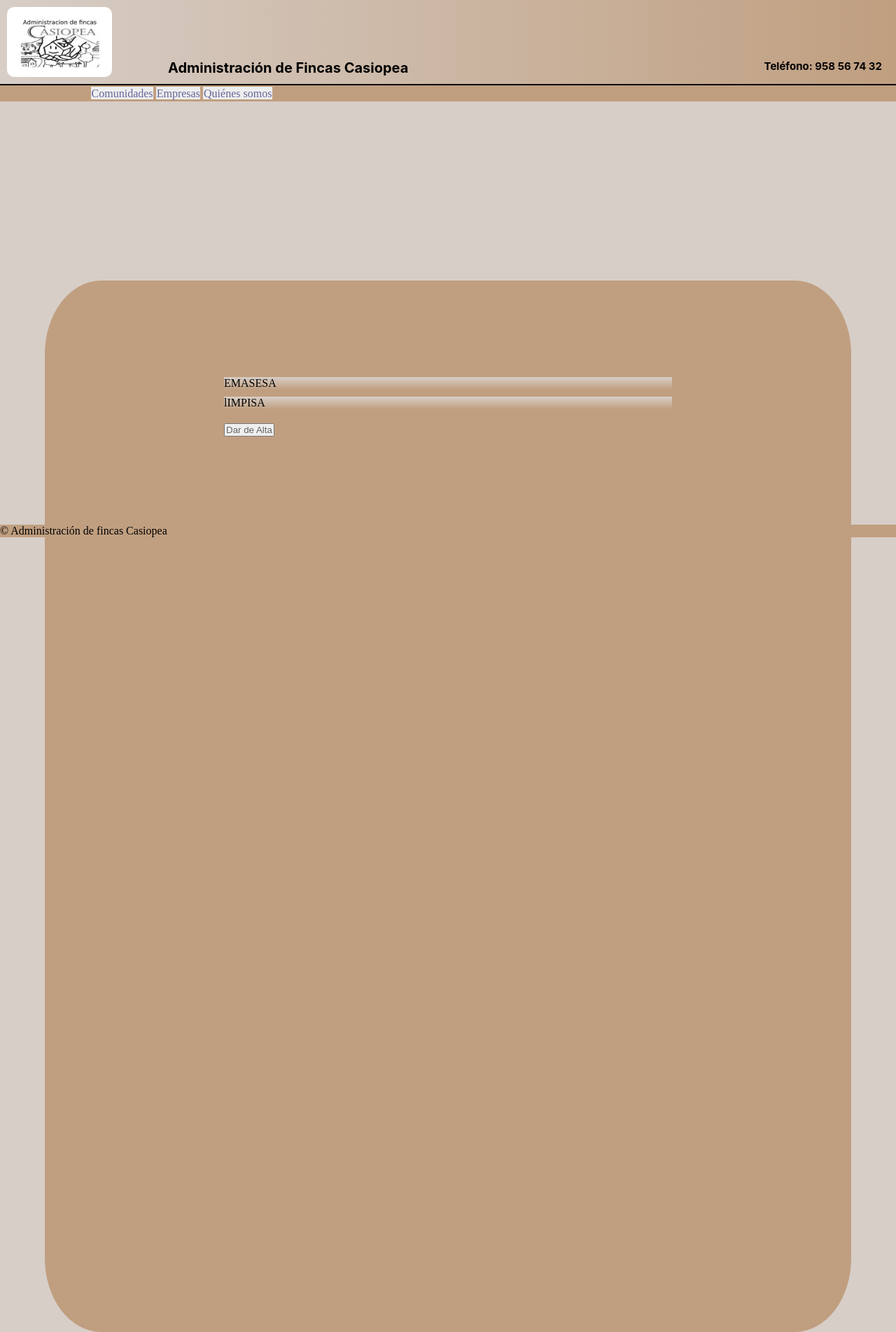
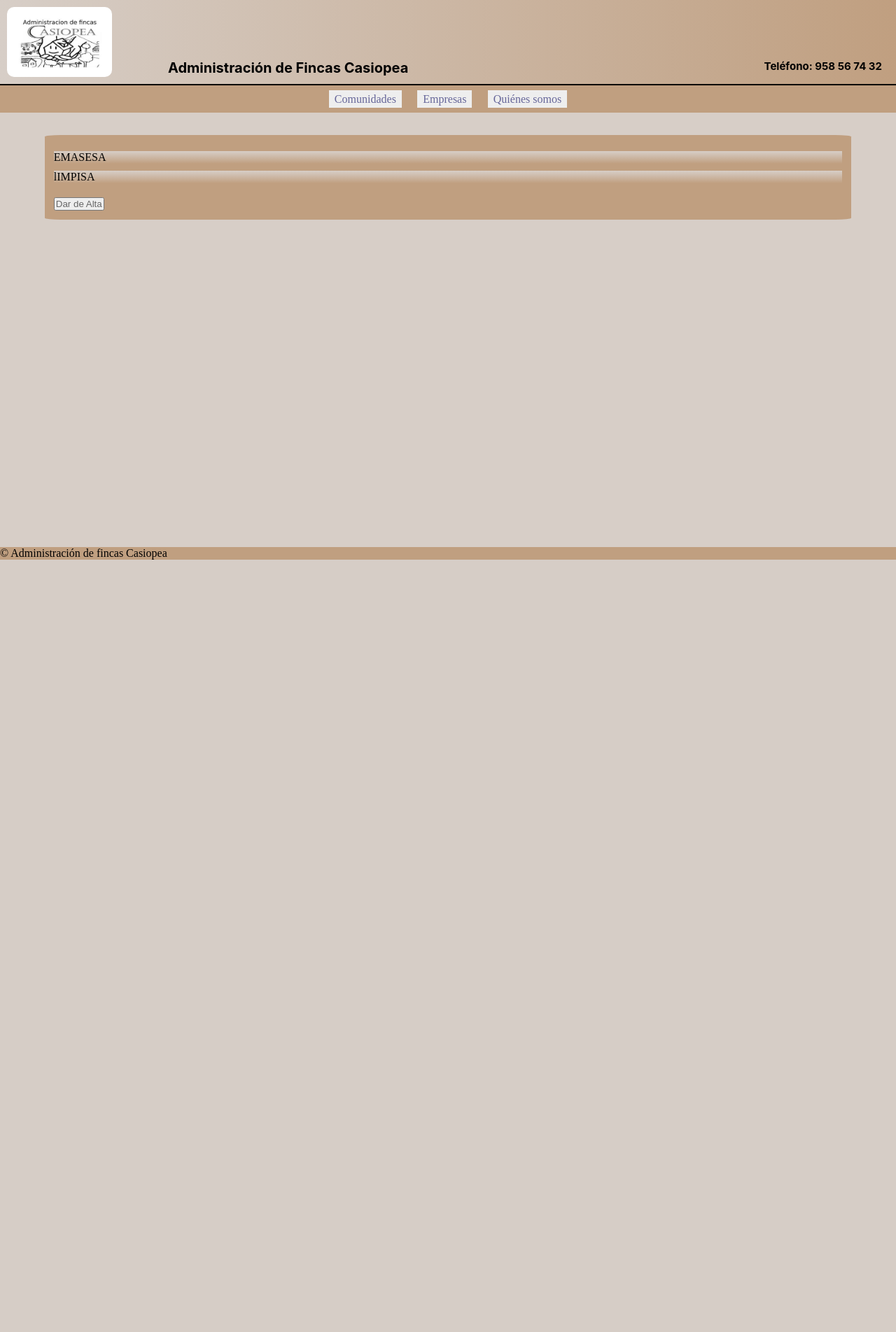
Before and after one commit to miguelpantoja89/AdmFinCasiopea, a PHP site: page /XE/Empresas.php in a window 1280 px wide. Shown: the whole page at 70% size. After the commit the page ends 800 px from the top, so only its background shows below. Run offline with PHP 8.4, Linux system fonts and the light colour scheme.

Commit message:
Arreglado parte del CSS

```diff
--- a/alta.php
+++ b/alta.php
@@ -45,7 +45,7 @@ if (isset($_SESSION["errores"])){
       }
     ?>
 
-    <form action="accioncomunidad.php" method="POST">
+    <form class="alta"ction="accioncomunidad.php" method="POST">
 
         <p class="textoin">Direccion: </p><input type="text" name="Direccion" value=<?php echo $form["direccion"] ?>>
         <p class="textoin">Propietarios: </p><input min="1" type="number" name="NumeroPropietarios" value=<?php echo $form["numPropietarios"] ?>>
--- a/controladorComunidad.php
+++ b/controladorComunidad.php
@@ -8,8 +8,8 @@
 		header("Location: inicio.php");
 	} else{
 		$IdC = $_REQUEST["IdC"];
-		$_SESSION["IdC"] = $IdC;
 		if(isset($_REQUEST["consultar"])){
+			$_SESSION["IdC"] = $IdC;
 			header("Location: infoComunidades.php");
 		}
 		else if(isset($_REQUEST["borrar"])){
--- a/navegacion.php
+++ b/navegacion.php
@@ -1,11 +1,8 @@
-<nav>
-        <div id="navegador">
-        <ul>
-            <li ><a href="inicio.php">Comunidades</a> </li>
-            <li><a href="infoEmpresas.php">Empresas</a> </li>
-            <li><a href="about.php">Quiénes somos</a> </li>
+<nav class="nav_flex">
 
-        </ul>
-    </div>
+    <a href="inicio.php">Comunidades</a>
+    <a href="infoEmpresas.php">Empresas</a>
+    <a href="about.php">Quiénes somos</a>
+
 
     </nav>
--- a/style.css
+++ b/style.css
@@ -12,6 +12,29 @@
    background: url('img/casiopea.jpg') 50% 50% no-repeat white;
    background-size: 55%;
 }
+/* Navegador flex */
+.nav_flex{
+   display: flex;
+   flex-wrap: wrap;
+   background: #c09f80;
+   padding: 0.2%;
+   justify-content: center;
+}
+
+.nav_flex a{
+   padding: 0.2em 0.5em 0.2em 0.5em;
+   color: #669;
+   background-color: #eeeeee;
+   border: 0px solid #ccc;
+   text-decoration: none;
+   margin: 0.3em 0.7em 0.3em 0.7em;
+}
+
+.nav_flex a:hover{
+   background-color: #333333;
+   color: #c09f80;
+}
+
 
 #navegador ul{
    padding-left:10%;
@@ -74,11 +97,11 @@ header{
    width: 90%;
    margin: auto;
    background: #c09f80;
-   padding: 10% 20%;
-   padding-bottom: 100%;
+   padding: 1%;
+   padding-bottom: 1%;
    box-sizing: border-box;
-   margin-top: 20%;
-   border-radius: 7%;
+   margin-top: 2em;
+   border-radius: 2%;
  }
  .banner{
     width:  100%;
@@ -86,7 +109,7 @@ header{
  }
  footer{
     width: 100%;
-    height: 50px;
+    height: 1.1em;
     position: fixed;
     bottom: 0;
  }
@@ -120,7 +143,7 @@ header{
 
 
 
-form{
+.alta{
    width: 1370px;
    margin: auto;
    background: #c09f80;
@@ -131,7 +154,7 @@ form{
    border-radius: 7px;
 
 }
-form input{
+.alta input{
 
    width: 280px;
    height: 20px;
@@ -143,7 +166,7 @@ form input{
    font-family: Cambria, Cochin, Georgia, Times, 'Times New Roman', serif;
 
 }
-form input[type=submit] {
+.alta input[type=submit] {
    width: 90px;
    height: 25px;
    padding:5px 10px;
@@ -151,19 +174,19 @@ form input[type=submit] {
    cursor:pointer;
 
 }
-form input[type=button] {
-    width: 90px;
+.alta input[type=button] {
+   width: 90px;
    height: 25px;
    padding:5px 15px;
    border:0 none;
    cursor:pointer;
 
 }
-form input[type=submit]:hover {
+.alta input[type=submit]:hover {
     background-color: #333333;
     color: #c09f80;
  }
-form input[type=button]:hover {
+.alta input[type=button]:hover {
     background-color: #333333;
     color: #c09f80;
  }
@@ -188,6 +211,7 @@ form input[type=button]:hover {
 
 }
 .caja{
+
    background-image: linear-gradient( #d7cec7 , #c09f80);
    font-weight:lighter;
 }
@@ -200,6 +224,8 @@ form input[type=button]:hover {
 .espacio{
    margin-top:10px;
 }
+
 .enlaces{
    width: 80%;
+   margin: 1em
 }
```
Also changed, not shown: inicio.php (+4 -7 lines), navegacion2.php (+10 -17 lines).
